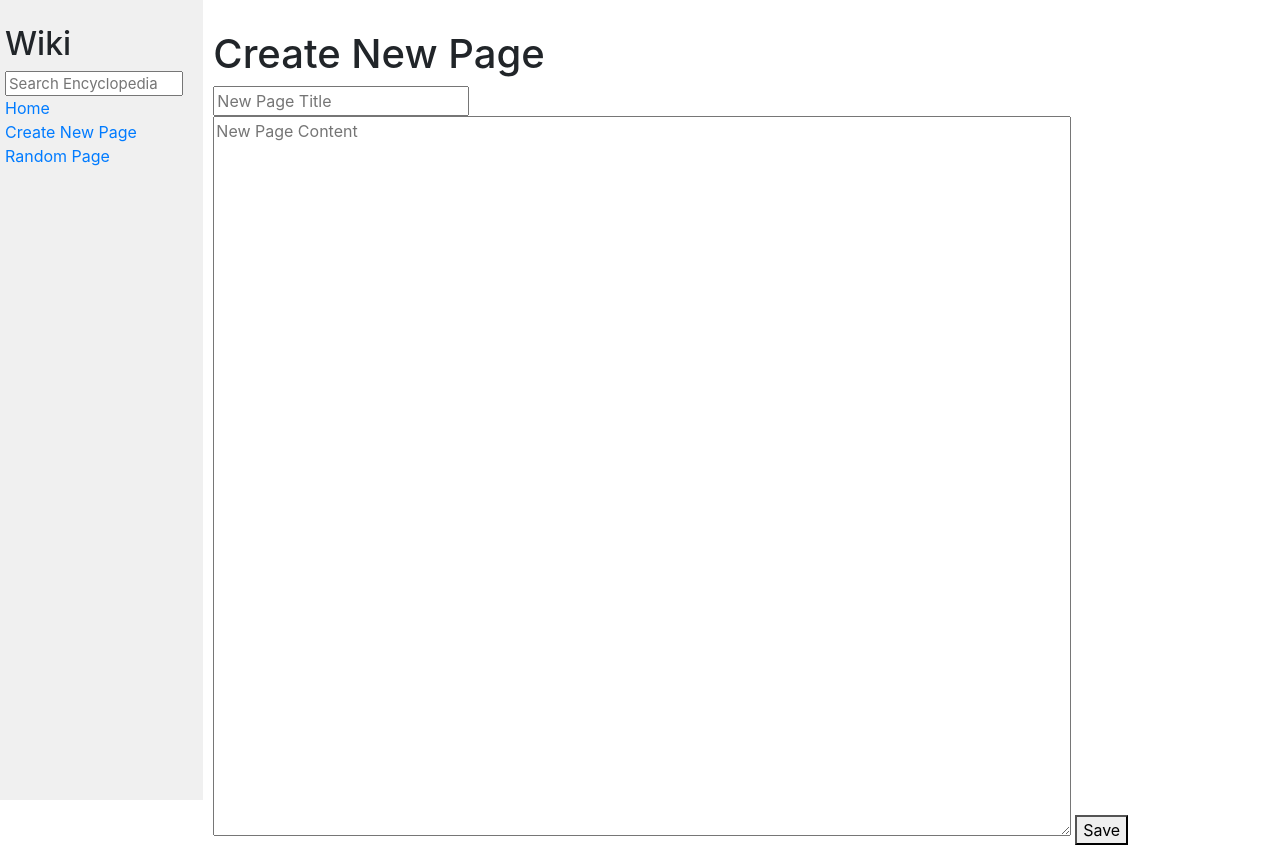
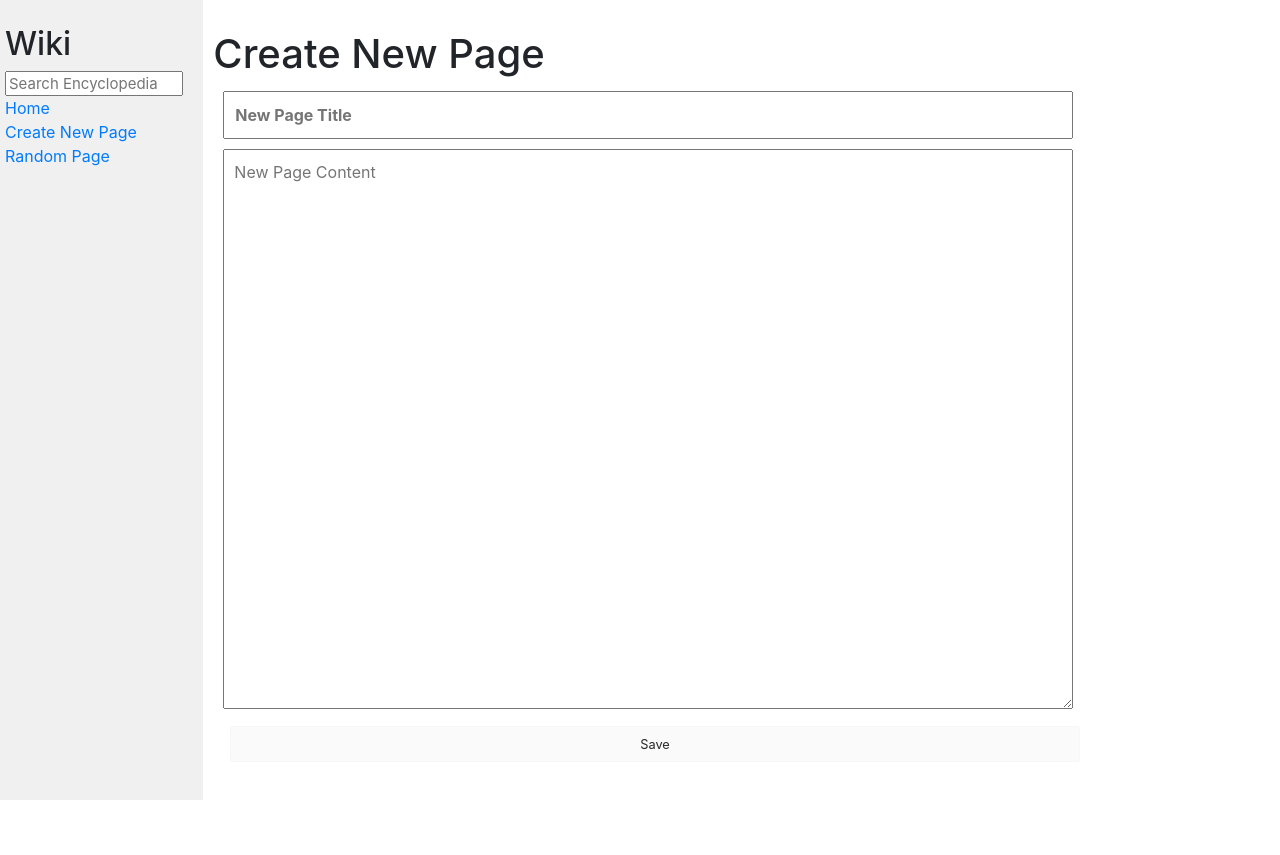
Before and after one commit to Ekaterina-Vititneva/CS50-s-Web, a Django app: page /create in a window 1280 px wide. After the commit the page ends 800 px from the top, so only its background shows below. Run offline with Django 5.2, Linux system fonts and the light colour scheme; some libraries are stand-ins or nearby versions.

Commit message:
Adjusted the create page css

```diff
--- a/project_1/wiki/encyclopedia/static/encyclopedia/styles.css
+++ b/project_1/wiki/encyclopedia/static/encyclopedia/styles.css
@@ -13,8 +13,11 @@ h1 {
 }
 
 textarea {
-    height: 90vh;
+    height: 70vh;
     width: 80%;
+    margin: 5px;
+    padding: 10px;
+
 }
 
 .main {
@@ -36,3 +39,28 @@ textarea {
 .sidebar h2 {
     margin-top: 5px;
 }
+
+.edit-form {
+    display: flex;
+    flex-direction: column;
+    margin: 5px;
+    align-content: center;
+}
+
+button {
+    margin: 12px;
+    border-radius: 3px;
+    border: 1px solid #f7f7f7;
+    background-color:#f6f7f790;
+    padding: 7.5px 15px;
+    font-size: 80%;
+    color: #282828;
+    width:80%;
+}
+
+.new-title {
+    padding: 10px;
+    margin: 5px;
+    width: 80%;
+    font-weight: bold;
+}
--- a/project_1/wiki/encyclopedia/templates/encyclopedia/create.html
+++ b/project_1/wiki/encyclopedia/templates/encyclopedia/create.html
@@ -7,8 +7,8 @@
 {% block body %}
     <h1>Create New Page</h1>
 
-    <form action="{% url 'create' %}" method="get">
-        <input class="new_title" type="text" name="new_title" placeholder="New Page Title">
+    <form action="{% url 'create' %}" method="get" class="edit-form">
+        <input class="new-title" type="text" name="new-title" placeholder="New Page Title">
         <textarea id="content" name="content" rows="4" cols="50" placeholder="New Page Content"></textarea>
         <button type="submit" name="save">Save</button>
     </form>
```
